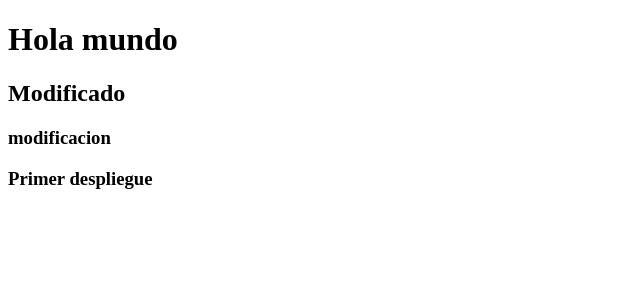
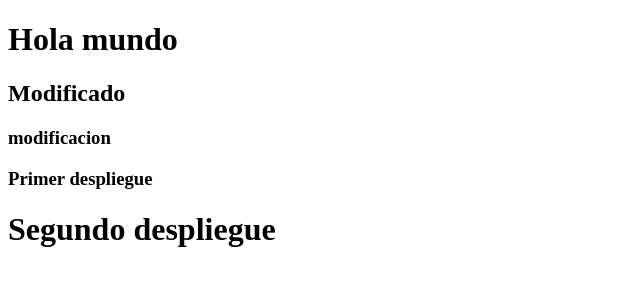
Before and after one commit to Maik0r/Repositorio-uno, a plain HTML site: page index.html in a window 1280 px wide. Shown: the whole page, without its empty margins (0-640 px from the left). Drawn offline with Linux system fonts and the light colour scheme.

Commit message:
segundo despliegue

```diff
--- a/index.html
+++ b/index.html
@@ -10,5 +10,6 @@
     <h2>Modificado</h2>
     <h3>modificacion</h3>
     <h3>Primer despliegue</h3>
+    <h1>Segundo despliegue</h1>
 </body>
 </html>
```
